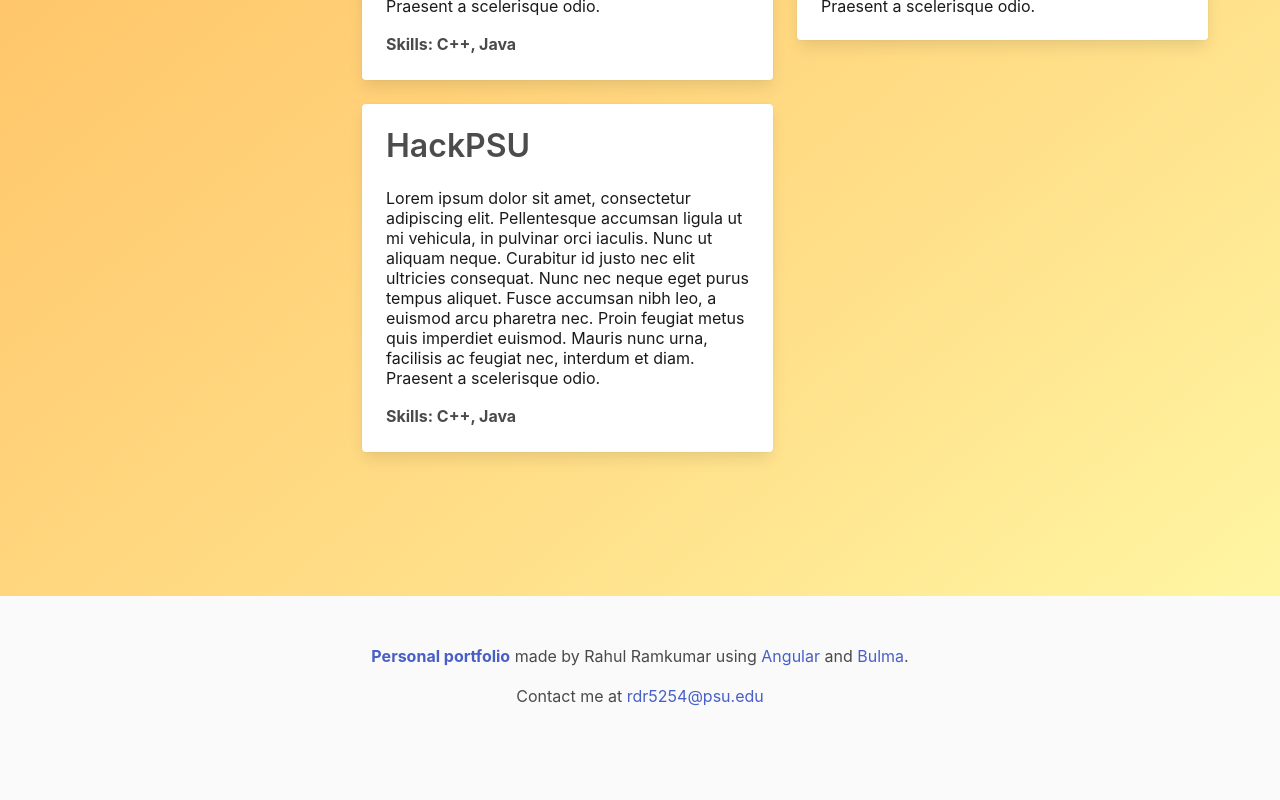
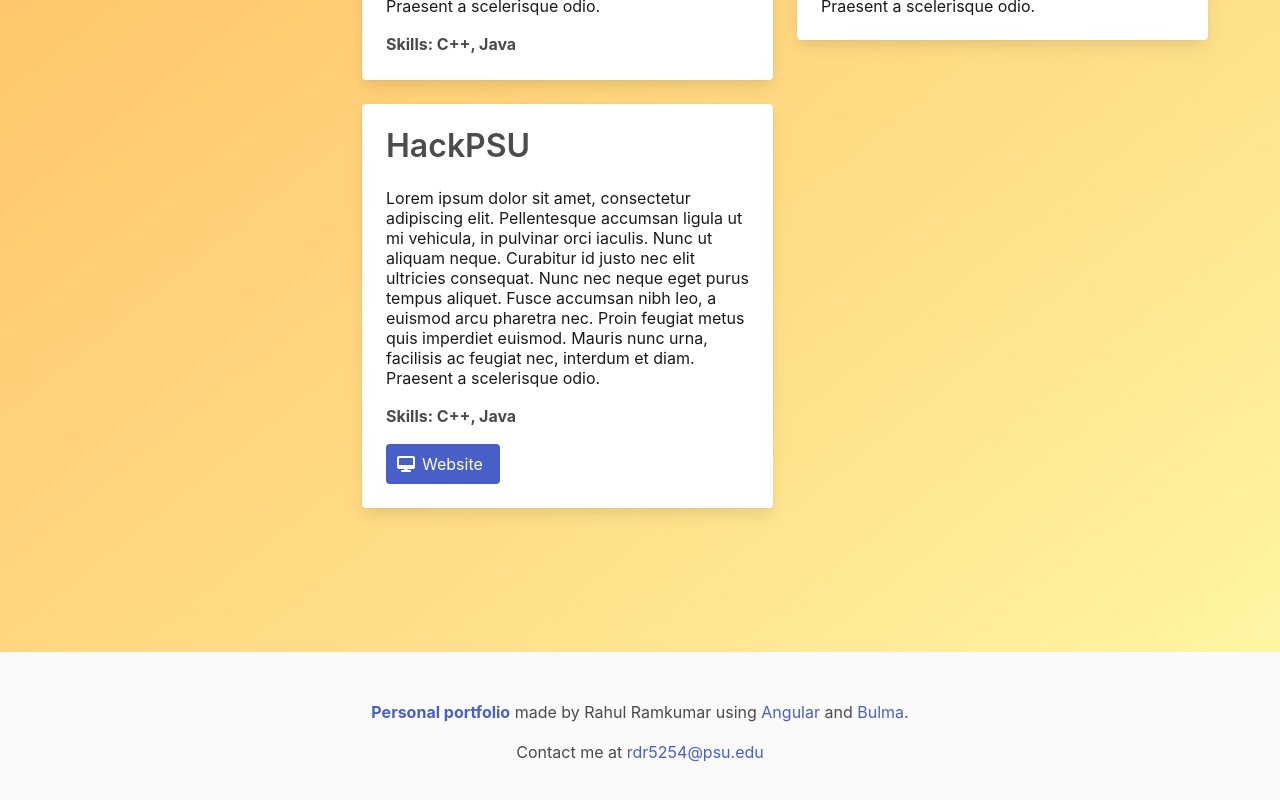
Before and after one commit to rsquared226/rsquared226.github.io, an Angular app: page / in a window 1280 px wide. Shown: the part 1418-2218 px from the top of the page. Built offline with nearby package versions, Linux system fonts and the light colour scheme.

Commit message:
Create Link Button

```diff
--- a/src/app/app.module.ts
+++ b/src/app/app.module.ts
@@ -7,9 +7,10 @@ import { IntroHeroComponent } from './intro-hero/intro-hero.component';
 import { FooterComponent } from './footer/footer.component';
 import { LeadershipComponent } from './leadership/leadership.component';
 import { InfoCardComponent } from './info-card/info-card.component';
+import { LinkButtonComponent } from './info-card/link-button/link-button.component';
 
 @NgModule({
-  declarations: [AppComponent, NavbarComponent, IntroHeroComponent, FooterComponent, LeadershipComponent, InfoCardComponent],
+  declarations: [AppComponent, NavbarComponent, IntroHeroComponent, FooterComponent, LeadershipComponent, InfoCardComponent, LinkButtonComponent],
   imports: [BrowserModule],
   providers: [],
   bootstrap: [AppComponent],
--- /dev/null
+++ b/src/app/info-card/link-button/link-button.component.html
@@ -0,0 +1 @@
+<p>link-button works!</p>
--- /dev/null
+++ b/src/app/info-card/link-button/link-button.component.ts
@@ -0,0 +1,15 @@
+import { Component, OnInit } from '@angular/core';
+
+@Component({
+  selector: 'app-link-button',
+  templateUrl: './link-button.component.html',
+  styleUrls: ['./link-button.component.css']
+})
+export class LinkButtonComponent implements OnInit {
+
+  constructor() { }
+
+  ngOnInit(): void {
+  }
+
+}
--- a/src/app/leadership/leadership.component.html
+++ b/src/app/leadership/leadership.component.html
@@ -22,6 +22,9 @@
                 title="HackPSU"
                 description="Lorem ipsum dolor sit amet, consectetur adipiscing elit. Pellentesque accumsan ligula ut mi vehicula, in pulvinar orci iaculis. Nunc ut aliquam neque. Curabitur id justo nec elit ultricies consequat. Nunc nec neque eget purus tempus aliquet. Fusce accumsan nibh leo, a euismod arcu pharetra nec. Proin feugiat metus quis imperdiet euismod. Mauris nunc urna, facilisis ac feugiat nec, interdum et diam. Praesent a scelerisque odio."
                 skills="C++, Java"
+                generalLink="https://hackpsu.org/"
+                generalLinkName="Website"
+                generalFaIcon="fas fa-desktop"
               ></app-info-card>
             </div>
             <div class="column">
```
Also changed, not shown: src/app/info-card/link-button/link-button.component.css (added).
